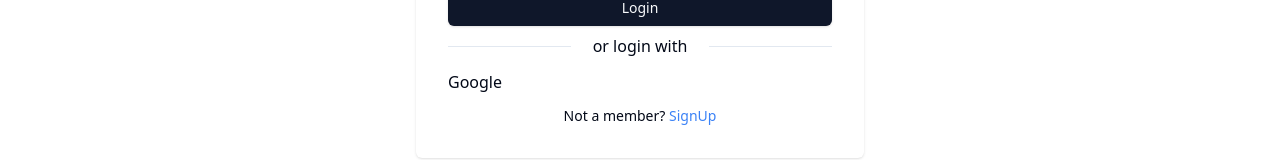
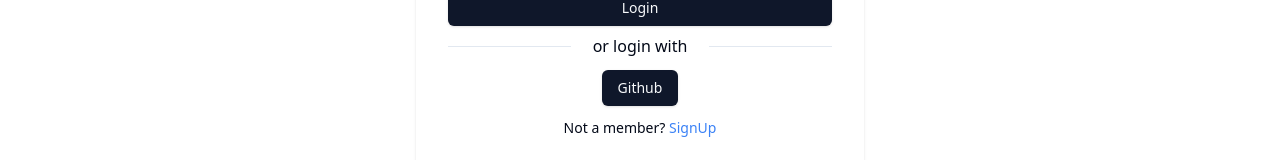
Before and after one commit to abhiskg/pc-store, a Next.js app: page /auth/login in a window 1280 px wide. Shown: the part 374-534 px from the top of the page. Built offline with nearby package versions, Linux system fonts and the light colour scheme; no server answers.

Commit message:
github login added

```diff
--- a/pages/auth/login.tsx
+++ b/pages/auth/login.tsx
@@ -41,6 +41,16 @@ const Login = () => {
       signIn("credentials", {
         email: data.email,
         password: data.password,
+        callbackUrl: "/",
+      });
+    } catch (error) {
+      console.log(error);
+    }
+  };
+
+  const handleGithubLogin = () => {
+    try {
+      signIn("github", {
         callbackUrl: "/",
       });
     } catch (error) {
@@ -111,7 +121,11 @@ const Login = () => {
           <hr className="w-full dark:text-gray-400" />
         </div>
 
-        <div className="my-3 flex gap-3">Google</div>
+        <div className="my-3 flex items-center justify-center">
+          <Button type="button" onClick={handleGithubLogin}>
+            Github
+          </Button>
+        </div>
 
         <p className="text-center text-sm dark:text-gray-400 mt-2">
           Not a member?{" "}
```
Also changed, not shown: 1 other file (tests, documents, lock files or other folders).
